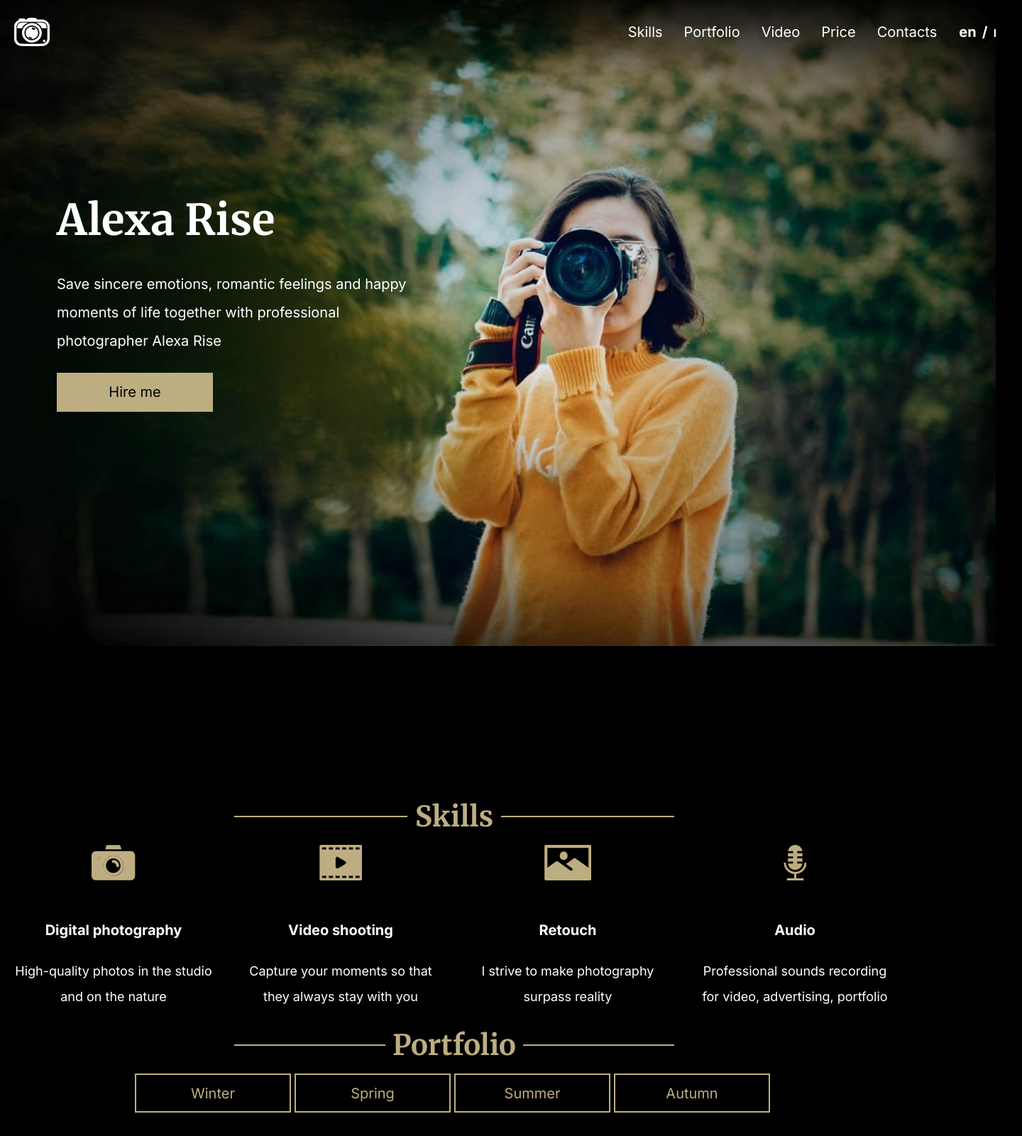
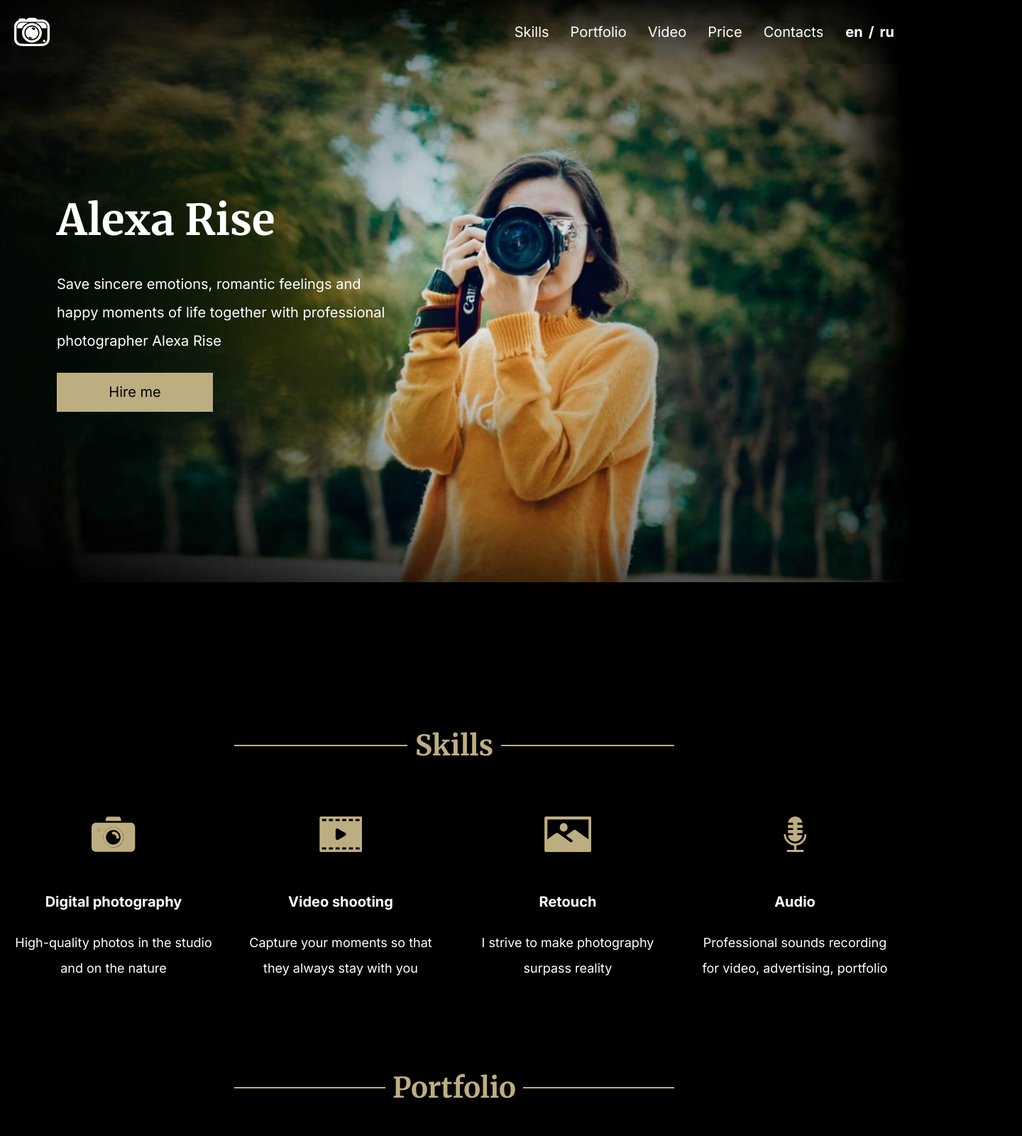
Before and after one commit to KotenkoNata/photo-portfolio, a plain HTML site: page index.html in a window 1280 px wide. Shown: the top 1600 px of the page at 71% size, 1440 px wide, since content can reach past the window. Drawn offline with Linux system fonts and the light colour scheme.

Commit message:
fix: styles for desktop

```diff
--- a/style.css
+++ b/style.css
@@ -1,23 +1,3 @@
-/*font-family: 'Inter', sans-serif;*/
-/*font-family: 'Merriweather', serif;*/
-/*font-family: 'Open Sans', sans-serif;*/
-
-/*:root {*/
-/*    --font1: 80px;*/
-/*    --padding: 75px;*/
-/*}*/
-/*@media (max-width: 1024px) {*/
-/*    :root {*/
-/*        --font1: 50px;*/
-/*        --padding: 60px;*/
-/*    }*/
-/*    @media (max-width: 796px) {*/
-/*        :root {*/
-/*            --font1: 40px;*/
-/*            --padding: 40px;*/
-/*        }*/
-/*    }*/
-
 html {
     scroll-behavior: smooth;
 }
@@ -161,7 +141,7 @@ img{
 /*Header-styles*/
 
 .background-container{
-    min-width: 1440px;
+    max-width: 1440px;
     margin: 0 auto;
     background: url('./assets/img/hero.jpeg') no-repeat top;
     background-size: cover;
@@ -269,8 +249,7 @@ img{
     background: url('./assets/img/hero.jpeg') no-repeat center -90px;
     background-size: cover;
     height: 820px;
-    margin: 0 auto 100px auto;
-    min-width: 1440px;
+    max-width: 1440px;
 }
 
 .additional-container{
@@ -279,7 +258,7 @@ img{
 }
 
 .hero-text-container{
-    width: 500px;
+    max-width: 470px;
     padding-left: 60px;
     padding-top: 160px;
 }
@@ -398,6 +377,8 @@ h1{
     text-align: center;
 
     padding-bottom: 10px;
+
+    margin-top: 60px;
 }
 
 .skills-list li{
@@ -467,8 +448,10 @@ h1{
 /*Section portfolio styles*/
 
 .portfolio{
+    padding-top: 100px;
     margin-bottom: 100px;
 }
+
 
 .portfolio .section-title:before{
     width: 34%;
@@ -481,7 +464,7 @@ h1{
 .portfolio-button-list{
     display: flex;
     justify-content: center;
-    margin-bottom: 60px;
+    margin: 60px 0;
 }
 
 .portfolio-button-list li{
@@ -513,6 +496,14 @@ h1{
     width: calc((100% - 50) / 3);
     margin-right: 25px;
     margin-bottom: 25px;
+}
+
+.portfolio-example-list li:nth-child(3n){
+    margin-right: 0;
+}
+
+.portfolio-example-list li:nth-last-child(-n+3){
+    margin-bottom: 0;
 }
 
 @media screen and (max-width: 768px){
```
